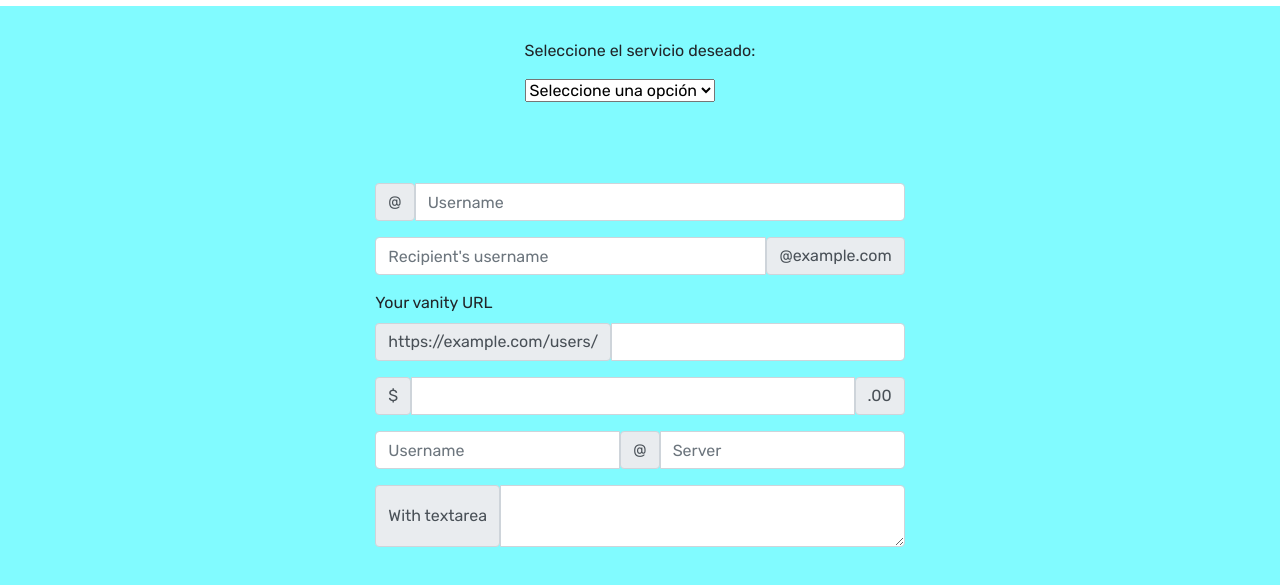
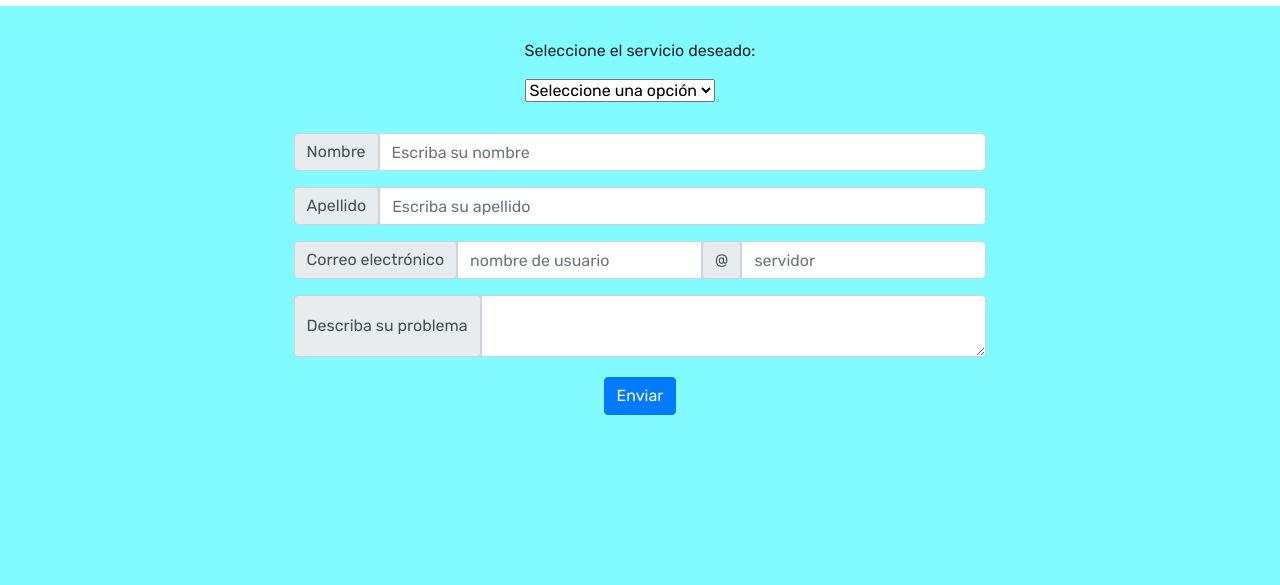
Before and after one commit to Richxbox360/ProyectoBedu, a plain HTML site: page ticket.html in a window 1280 px wide. Shown: the part 61-646 px from the top of the page. Drawn offline with nearby package versions, Linux system fonts and the light colour scheme.

Commit message:
Desarrollo de Servicio

```diff
--- a/styles_ticket.css
+++ b/styles_ticket.css
@@ -7,17 +7,14 @@ body {
     display: flex;
     flex-direction: column;
     width: 60%;
-    margin-top: 100px !important;
-    margin: auto;
+    margin: 100px auto 0;
     align-items: center;
+}
 
-    .seleccion-problema {
-        margin-bottom: 30px;
-    }
+.seleccion-problema {
+    margin-bottom: 30px;
+}
 
-    .input-info {
-        margin-top: 50px;
-    }
-
-
+.boton-enviar {
+    margin-top: 20px;
 }
--- a/ticket.html
+++ b/ticket.html
@@ -45,38 +45,28 @@
         </div>
         <div class="input-info">
             <div class="input-group mb-3">
-                <span class="input-group-text" id="basic-addon1">@</span>
-                <input type="text" class="form-control" placeholder="Username" aria-label="Username" aria-describedby="basic-addon1">
+                <span class="input-group-text" id="basic-addon1">Nombre</span>
+                <input type="text" class="form-control" placeholder="Escriba su nombre" aria-label="Username" aria-describedby="basic-addon1">
               </div>
 
               <div class="input-group mb-3">
-                <input type="text" class="form-control" placeholder="Recipient's username" aria-label="Recipient's username" aria-describedby="basic-addon2">
-                <span class="input-group-text" id="basic-addon2">@example.com</span>
-              </div>
-
-              <label for="basic-url" class="form-label">Your vanity URL</label>
-              <div class="input-group mb-3">
-                <span class="input-group-text" id="basic-addon3">https://example.com/users/</span>
-                <input type="text" class="form-control" id="basic-url" aria-describedby="basic-addon3">
+                <span class="input-group-text" id="basic-addon2">Apellido</span>
+                <input type="text" class="form-control" placeholder="Escriba su apellido" aria-label="Recipient's username" aria-describedby="basic-addon2">
               </div>
 
               <div class="input-group mb-3">
-                <span class="input-group-text">$</span>
-                <input type="text" class="form-control" aria-label="Amount (to the nearest dollar)">
-                <span class="input-group-text">.00</span>
-              </div>
-
-              <div class="input-group mb-3">
-                <input type="text" class="form-control" placeholder="Username" aria-label="Username">
+                <span class="input-group-text">Correo electrónico</span>
+                <input type="text" class="form-control" placeholder="nombre de usuario" aria-label="Username">
                 <span class="input-group-text">@</span>
-                <input type="text" class="form-control" placeholder="Server" aria-label="Server">
+                <input type="text" class="form-control" placeholder="servidor" aria-label="Server">
               </div>
 
               <div class="input-group">
-                <span class="input-group-text">With textarea</span>
+                <span class="input-group-text">Describa su problema</span>
                 <textarea class="form-control" aria-label="With textarea"></textarea>
               </div>
         </div>
+        <button type="button" class="btn btn-primary boton-enviar">Enviar</button>
     </section>
 
     <script src="https://code.jquery.com/jquery-3.5.1.slim.min.js" integrity="sha384-DfXdz2htPH0lsSSs5nCTpuj/zy4C+OGpamoFVy38MVBnE+IbbVYUew+OrCXaRkfj" crossorigin="anonymous"></script>
```
Also changed, not shown: Servicios.html (+3 -6 lines), styles_servicios.css (added).
